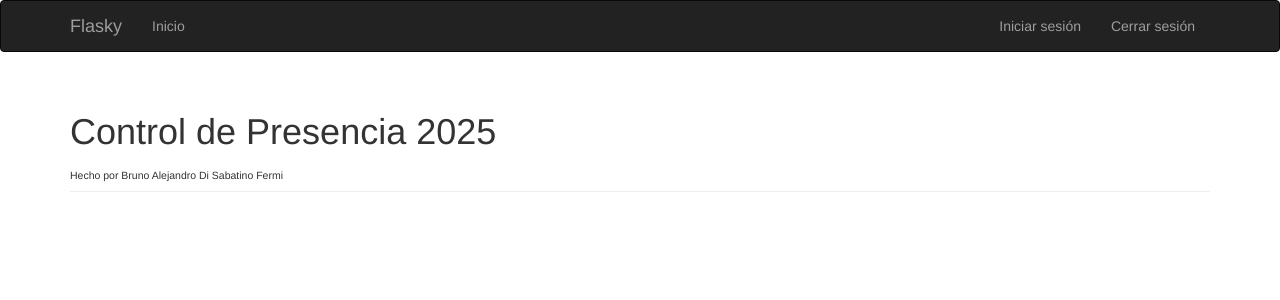
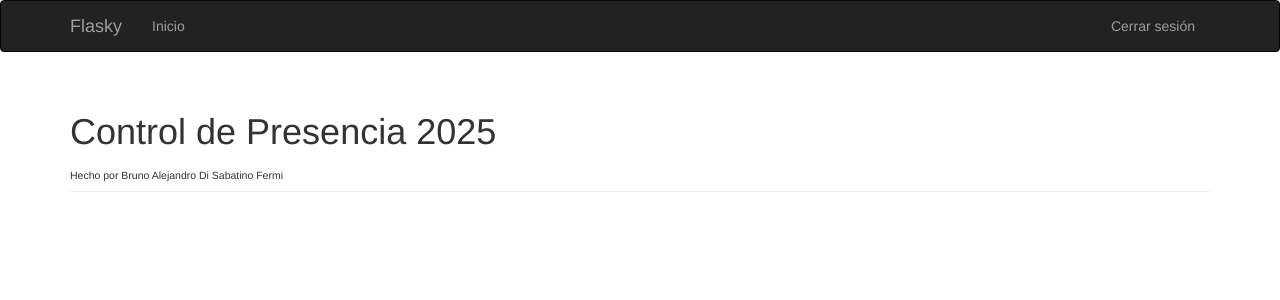
Before and after one commit to brunodsf05/EmployeeAttendanceTracker-Backend, a Flask app: page / in a window 1280 px wide. Shown: the top 300 px of the page. Run offline with Flask 3, Linux system fonts and the light colour scheme; parts of the project's set-up code (start-up, migrations or seed data) failed here and were passed over; some libraries are stand-ins or nearby versions.

Commit message:
Feat: Se alterna el enlace iniciar/cerrar sesión verificando la existencia/ausencia de la cookie access_token

```diff
--- a/templates/base.html
+++ b/templates/base.html
@@ -27,8 +27,11 @@
                 <li><a href="{{ url_for('index') }}">Inicio</a></li>
             </ul>
             <ul class="nav navbar-nav navbar-right">
-                <li><a href="{{ url_for('admin_login') }}" class="closeItem">Iniciar sesión</a></li>
-                <li><a href="{{ url_for('close') }}" class="closeItem">Cerrar sesión</a></li>
+                {% if request.cookies.get('access_token') %}
+                    <li><a href="{{ url_for('admin_login') }}" class="closeItem">Iniciar sesión</a></li>
+                {% else %}
+                    <li><a href="{{ url_for('close') }}" class="closeItem">Cerrar sesión</a></li>
+                {% endif %}
             </ul>
         </div>
     </div>
```
